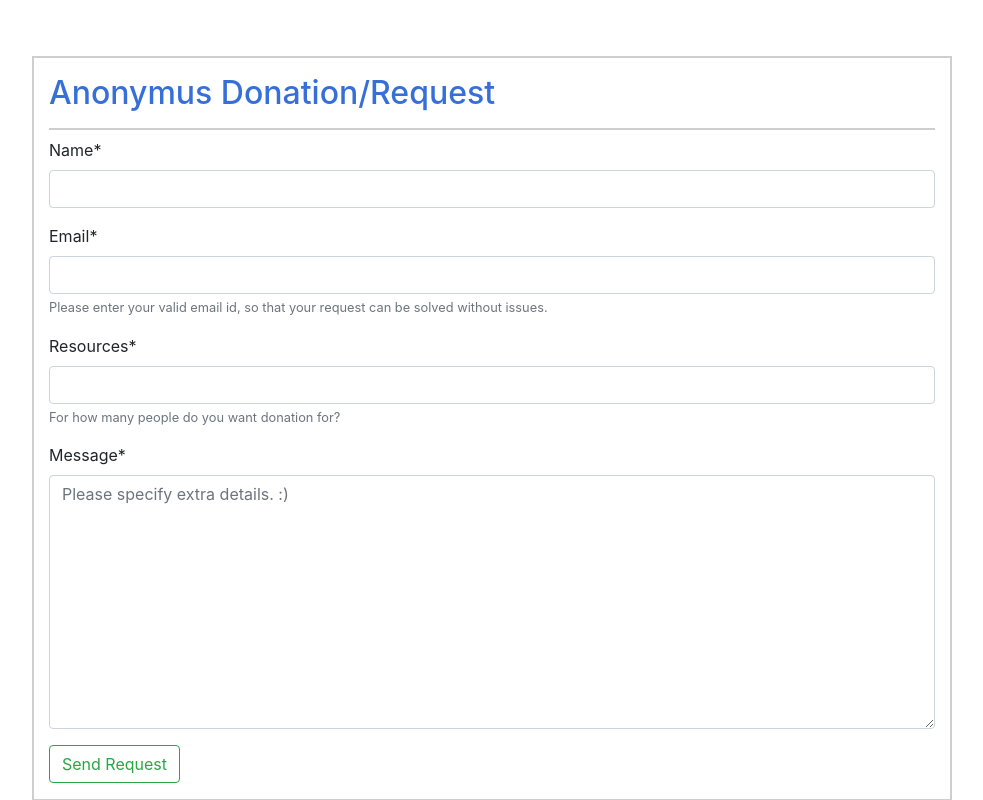
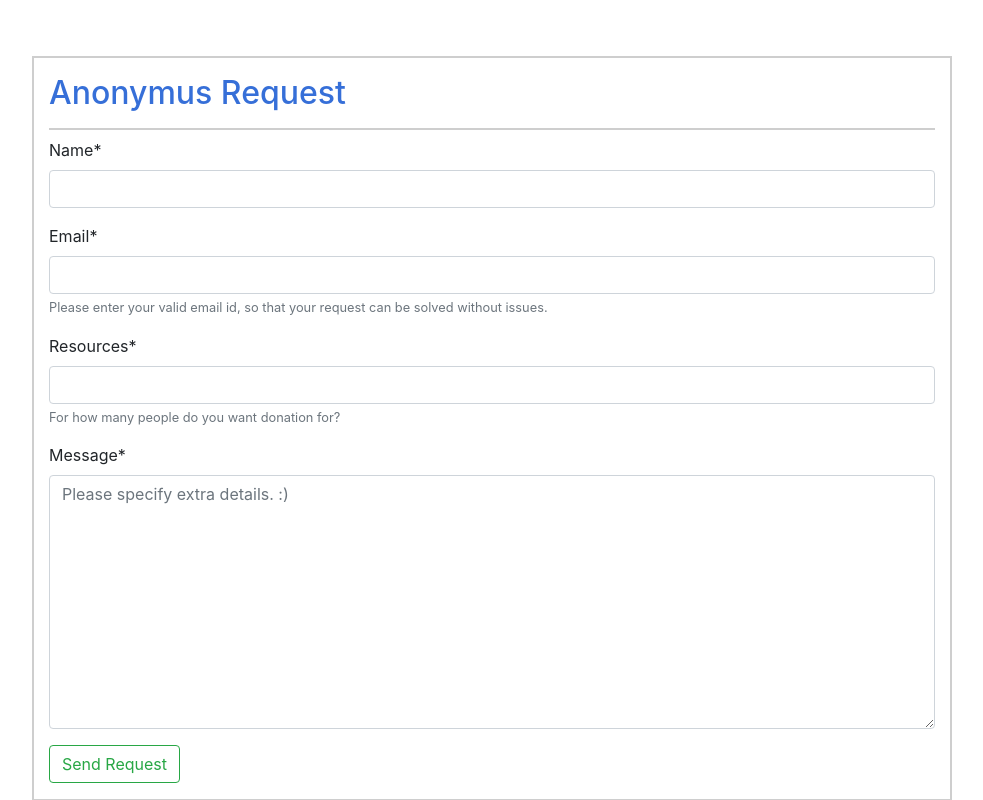
Before and after one commit to adityanav123/FoodDonation, a Django app: page /anonymus/ in a window 1280 px wide. Shown: the part 56-856 px from the top of the page, without its empty margins (148-1131 px from the left). Run offline with Django 3.2, Linux system fonts and the light colour scheme; some libraries are stand-ins or nearby versions.

Commit message:
GM version

```diff
--- a/templates/anonymusUser.html
+++ b/templates/anonymusUser.html
@@ -17,7 +17,7 @@
 
 {% block content %}
 	<div class="container my-2" style="border:2px solid #cecece;">
-<h2 class="py-3" style="color: rgb(54, 111, 216); border-bottom:2px solid #cecece;">Anonymus Donation/Request </h2>
+<h2 class="py-3" style="color: rgb(54, 111, 216); border-bottom:2px solid #cecece;">Anonymus Request</h2>
 <form method="post" action = "{% url 'anonymusUserRequest' %}"> {% csrf_token %}
 	{{ form.name | as_crispy_field }}
 	{{ form.email | as_crispy_field}}
--- a/templates/edit_form.html
+++ b/templates/edit_form.html
@@ -24,9 +24,9 @@
 				<a href = "{% url 'contact' %}" class = 'nav-link'> Contact Us </a>
 			</div>
 
-			<!-- <div class = "nav-item active">
+			<div class = "nav-item active">
 				<a href="{% url 'logout' %}" class="nav-link">Logout</a>
-			</div> -->
+			</div>
 
   <!-- <a href="{% url 'homePage' %}" class="btn btn-outline-dark"><strong>Home</strong></a>
   <div class = "col-3">
```
Also changed, not shown: db.sqlite3.
